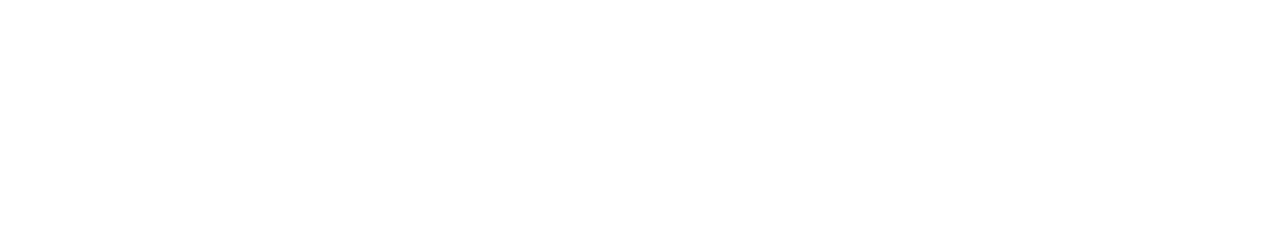
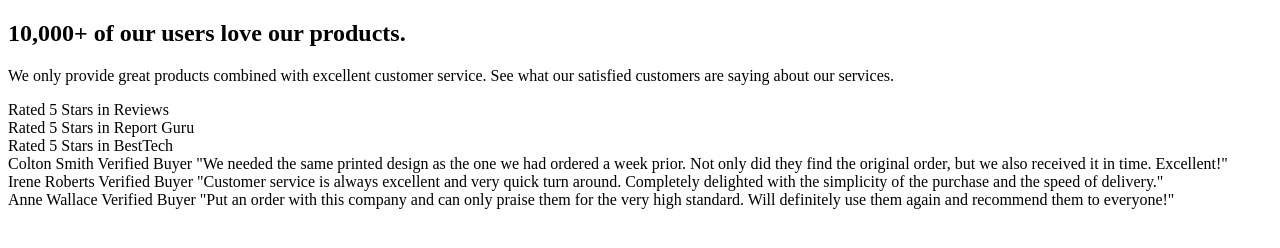
Before and after one commit to parvathy07r/social-proof-section, a plain HTML site: page index.html in a window 1280 px wide. Drawn offline with Linux system fonts and the light colour scheme.

Commit message:
Completed markup

```diff
--- a/index.html
+++ b/index.html
@@ -17,6 +17,41 @@
 
 <body>
 
+  <div class="top-div">
+    <div class="left-div">
+      <h2>10,000+ of our users love our products.</h2>
+      <p> We only provide great products combined with excellent customer service.
+        See what our satisfied customers are saying about our services.</p>
+    </div>
+    <div class="right-div">
+      <div>
+        Rated 5 Stars in Reviews</div>
+      <div> Rated 5 Stars in Report Guru</div>
+      <div>
+        Rated 5 Stars in BestTech</div>
+    </div>
+  </div>
+  <div class="bottom-div">
+    <div>
+      Colton Smith
+      Verified Buyer
+      "We needed the same printed design as the one we had ordered a week prior.
+      Not only did they find the original order, but we also received it in time.
+      Excellent!"
+    </div>
+    <div>
+      Irene Roberts
+      Verified Buyer
+      "Customer service is always excellent and very quick turn around. Completely
+      delighted with the simplicity of the purchase and the speed of delivery."
+    </div>
+    <div>
+      Anne Wallace
+      Verified Buyer
+      "Put an order with this company and can only praise them for the very high
+      standard. Will definitely use them again and recommend them to everyone!"
+    </div>
+  </div>
 
 </body>
 
```
